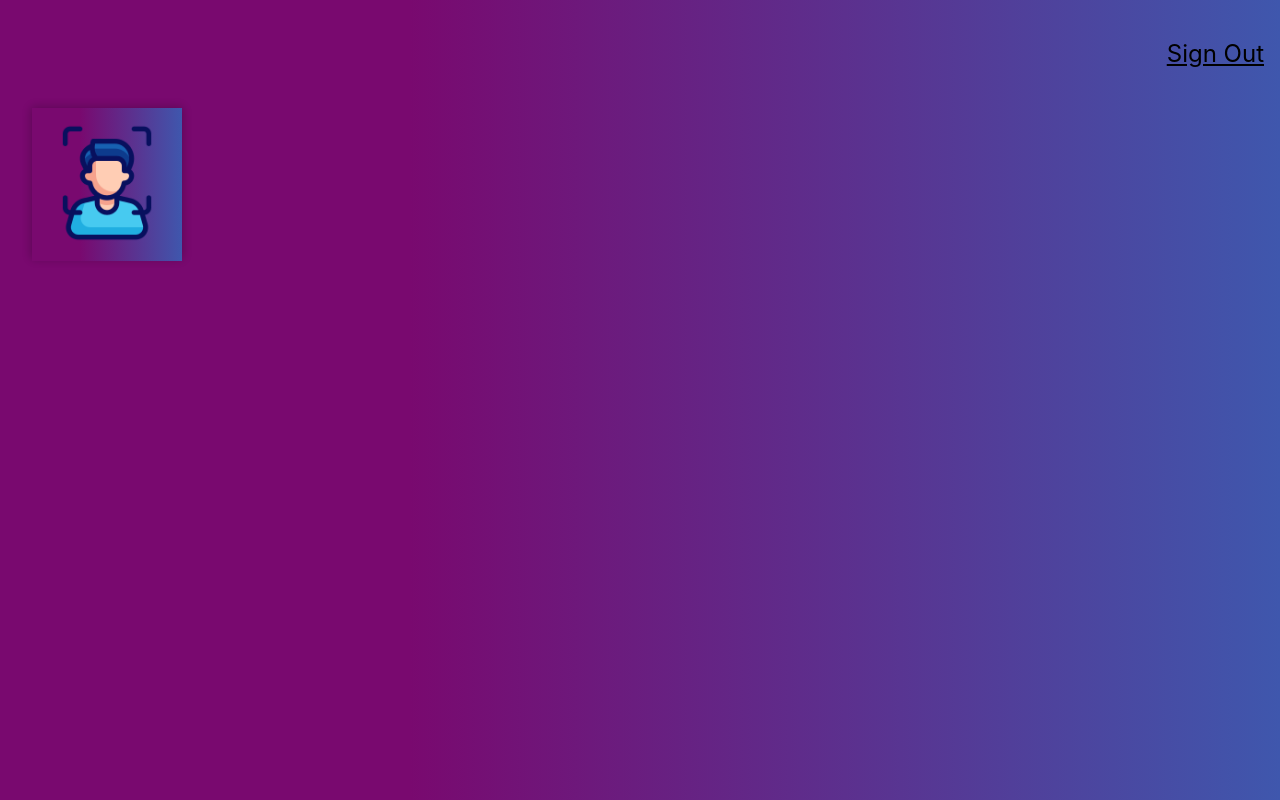
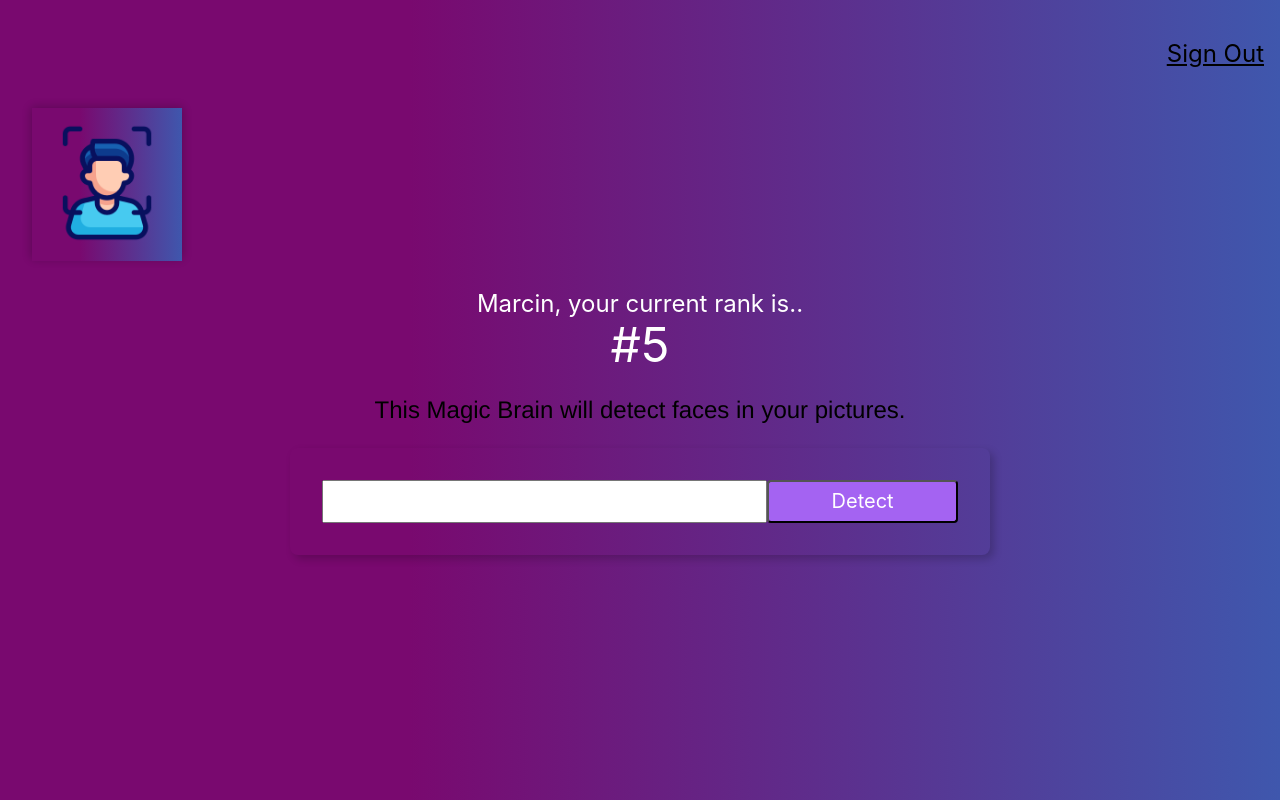
Before and after one commit to Marcin-podgorski93/face_recognition, a React (Create React App) app: page / in a window 1280 px wide. Built offline with nearby package versions, Linux system fonts and the light colour scheme.

Commit message:
Adding rank

```diff
--- a/src/App.css
+++ b/src/App.css
@@ -1,5 +1,10 @@
 .App {
   text-align: center;
+}
+
+.center {
+  display: flex;
+  justify-content: center;
 }
 
 .App-logo {
--- a/src/App.js
+++ b/src/App.js
@@ -1,14 +1,17 @@
 import './App.css';
 import Navigation from './Components/Navigation/Navigation';
 import Logo from './Components/Logo/Logo';
+import Rank from './Components/Rank/Rank';
+import ImageLink from './Components/ImageLink/ImageLink';
 
 function App() {
   return (
     <div className="App">
       <Navigation />
       <Logo />
-      {/* <ImageLink />
-      <FaceRecognition /> */}
+      <Rank />
+      <ImageLink />
+      {/* <FaceRecognition /> */}
     </div>
   );
 }
--- /dev/null
+++ b/src/Components/ImageLink/ImageLink.css
@@ -0,0 +1,3 @@
+.form {
+    width: 700px;
+}
--- /dev/null
+++ b/src/Components/ImageLink/ImageLink.js
@@ -0,0 +1,20 @@
+import React from 'react';
+import './ImageLink.css'
+
+const ImageLink = () => {
+    return (
+    <div className='ma4 mt0'>
+        <p className='f3 helvetica'>
+            {'This Magic Brain will detect faces in your pictures.'}
+        </p>
+        <div className='center'>
+            <div className='form center pa4 br3 shadow-5'>
+            <input className='f4 pa2 w-70 center' type='text' />
+            <button className='br2 w-30 grow f4 link ph3 pv2 dib white bg-light-purple'>Detect</button>
+            </div>
+        </div>
+    </div>
+    );
+}
+
+export default ImageLink;
--- /dev/null
+++ b/src/Components/Rank/Rank.js
@@ -0,0 +1,16 @@
+import React from 'react';
+
+const Rank = () => {
+    return (
+    <div>
+        <div className='white f3'>
+            {'Marcin, your current rank is..'}
+        </div>
+        <div className='white f1'>
+            {'#5'}
+        </div>
+    </div>
+    );
+}
+
+export default Rank;
--- a/src/index.css
+++ b/src/index.css
@@ -12,3 +12,7 @@ code {
   font-family: source-code-pro, Menlo, Monaco, Consolas, 'Courier New',
     monospace;
 }
+
+button {
+  cursor: pointer;
+}
```
